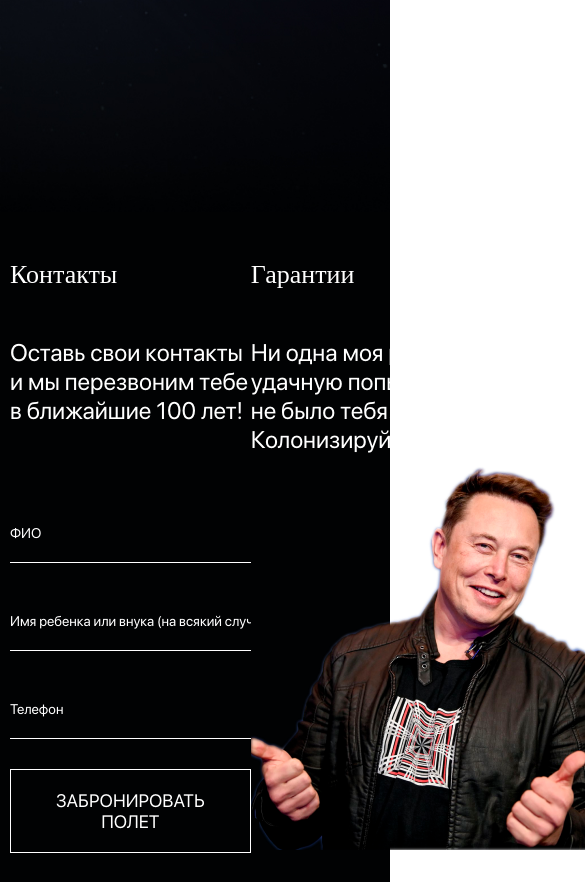
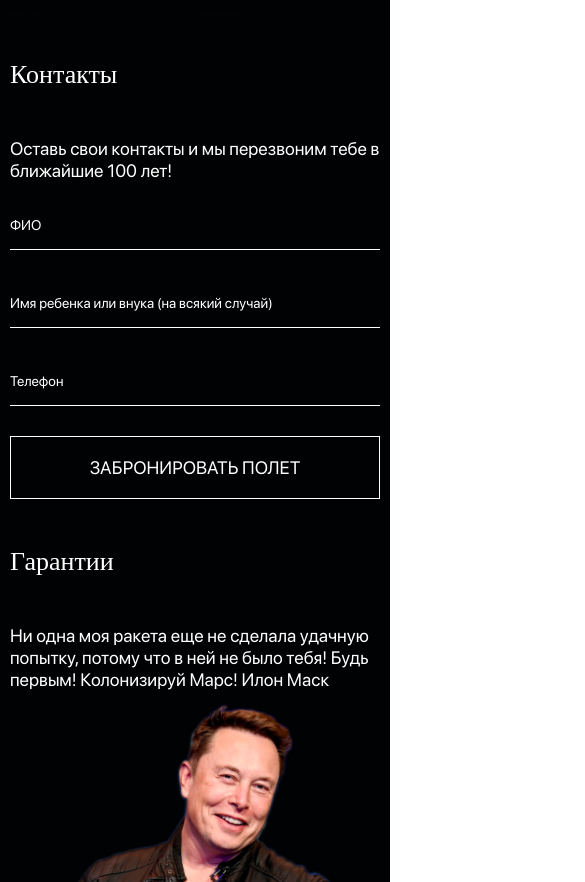
Before and after one commit to GolovanovAlex/Space_landing, a plain HTML site: page index.html in a window 390 px wide. Shown: the part 8100-8982 px from the top of the page, 585 px wide, since content can reach past the window. Drawn offline with nearby package versions, Linux system fonts and the light colour scheme; files whose address does not match are found by name.

Commit message:
media_contacts

```diff
--- a/scss/style.scss
+++ b/scss/style.scss
@@ -656,6 +656,10 @@ button {
   .special-services__btn--first {
     margin-bottom: 50px;
   }
+  .contact__info {
+    width: 46%;
+    margin-left: 30px;
+  }
 }
 
 // ---- ---- 1024 ---- ---- //
@@ -761,6 +765,7 @@ button {
     }
   }
   .special-services {
+    padding-bottom: 0px;
     &__inner {
       flex-direction: column;
       align-items: center;
@@ -775,6 +780,21 @@ button {
 
     &__caption {
       margin-bottom: 160px;
+    }
+  }
+  .contact {
+    &__inner {
+      flex-direction: column;
+      align-items: center;
+      justify-content: center;
+      margin: 0 auto;
+    }
+    &__box-text {
+      margin-bottom: 50px;
+    }
+    &__info {
+      width: 500px;
+      margin-left: 0px;
     }
   }
 }
@@ -874,6 +894,27 @@ button {
       width: 100%;
     }
   }
+  .contact {
+    &__box {
+      width: 100%;
+      max-width: 500px;
+    }
+    &__box-text {
+      font-size: 20px;
+      line-height: 22px;
+    }
+    &__form-btn {
+      width: 100%;
+    }
+    &__info {
+      width: 100%;
+      max-width: 500px;
+    }
+    &__info-text {
+      font-size: 20px;
+      line-height: 22px;
+    }
+  }
 }
 
 // ---- ---- 500 ---- ---- //
@@ -938,6 +979,24 @@ button {
     }
     &__list-item:hover {
       font-size: 18px;
+    }
+  }
+
+  .contact {
+    &__box-text {
+      font-size: 18px;
+      line-height: 22px;
+      margin-bottom: 20px;
+    }
+    &__form-input {
+      padding: 15px 0;
+    }
+    &__info-text {
+      font-size: 18px;
+      line-height: 22px;
+    }
+    &__info-img {
+      width: 100%;
     }
   }
 }
@@ -1017,6 +1076,7 @@ button {
     padding: 20px 25px;
   }
   .special {
+    padding-bottom: 50px;
     .special-services {
       &__list-item {
         font-size: 16px;
```
Also changed, not shown: css/style.css.
